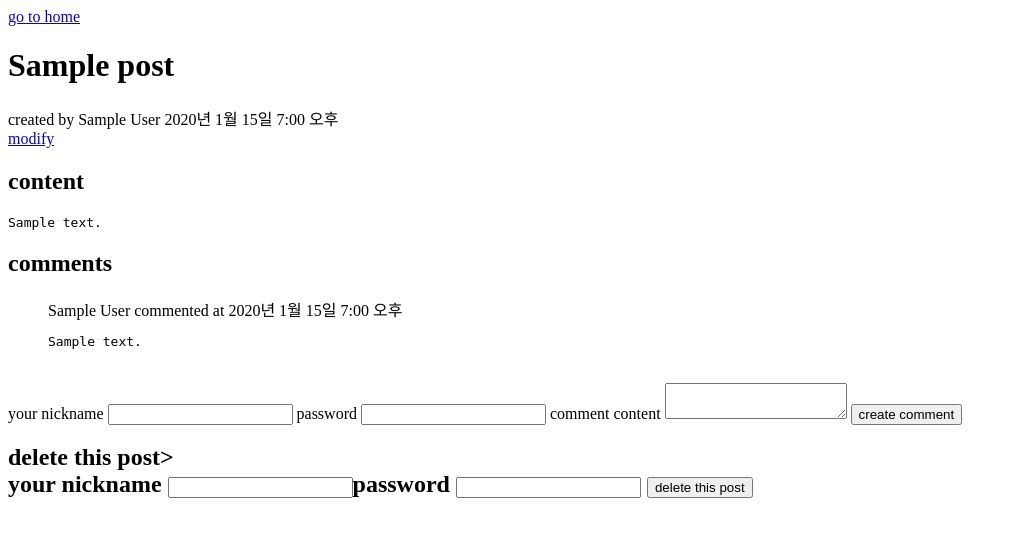
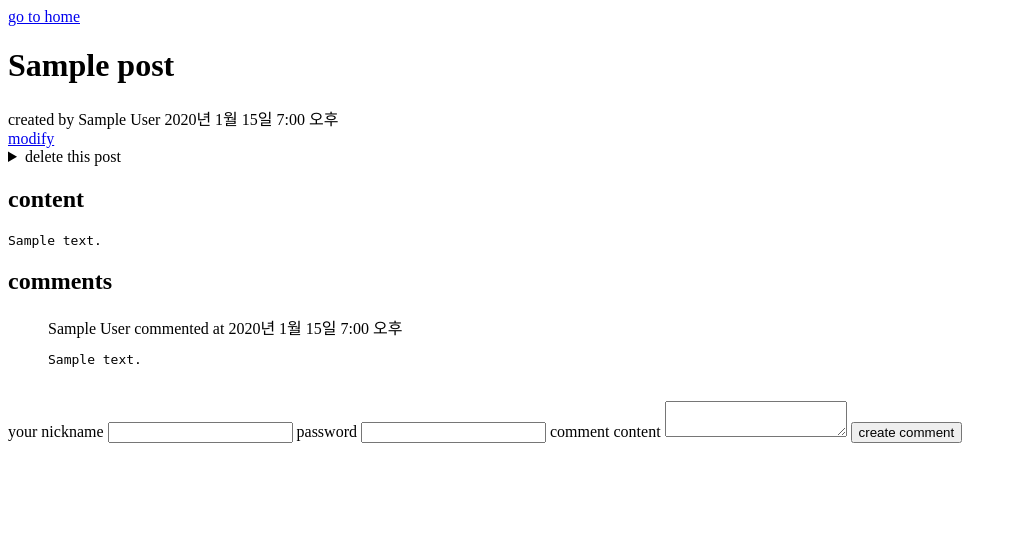
Before and after one commit to donghyeon1126/simple_crud_site, a Django app: template simple_crud_site/crudapp/templates/read.html in a window 1280 px wide. Shown: the top 537 px of the page, without its empty margins (0-1017 px from the left). Run offline with Django 4.2, Linux system fonts and the light colour scheme; tables that the repository leaves empty hold one stand-in row (values such as "Sample post"); the template is opened without the code that fills it: values that come from a table or form of the project are taken from there, most other values are stand-ins (such as "Sample title", 1, 10 or a date in 2020).

Commit message:
add details tag in delete area

```diff
--- a/simple_crud_site/crudapp/templates/read.html
+++ b/simple_crud_site/crudapp/templates/read.html
@@ -10,6 +10,18 @@
     created by {{article.author}}
     {{article.date}}<br>
 <a href="http://{{host}}/update/{{article.id}}">modify</a>
+<details>
+<summary>delete this post</summary>
+
+<form action="http://{{host}}/delete/" method="post">
+{%csrf_token%}
+<input type="hidden" name="id" value="{{article.id}}">
+<label for="author">your nickname</label>
+<input type="text" title="your nickname" name="author":
+<label for="author_password">password</label>
+<input type="password" name="author_password" title="password">
+<input type="submit" value="delete this post">
+</details>
 
 </div>
 <h2>content</h2>
@@ -41,18 +53,10 @@
 <textarea name="comment_content" title="comment content"></textarea>
 <input type="submit" value="create comment">
 </form>
-<h2>delete this post>
+
 {%if errormsg %}
 <div>{{errormsg}}</div>
 {%endif%}
 <br>
-<form action="http://{{host}}/delete/" method="post">
-{%csrf_token%}
-<input type="hidden" name="id" value="{{article.id}}">
-<label for="author">your nickname</label>
-<input type="text" title="your nickname" name="author":
-<label for="author_password">password</label>
-<input type="password" name="author_password" title="password">
-<input type="submit" value="delete this post">
 </body>
     </html>
```
